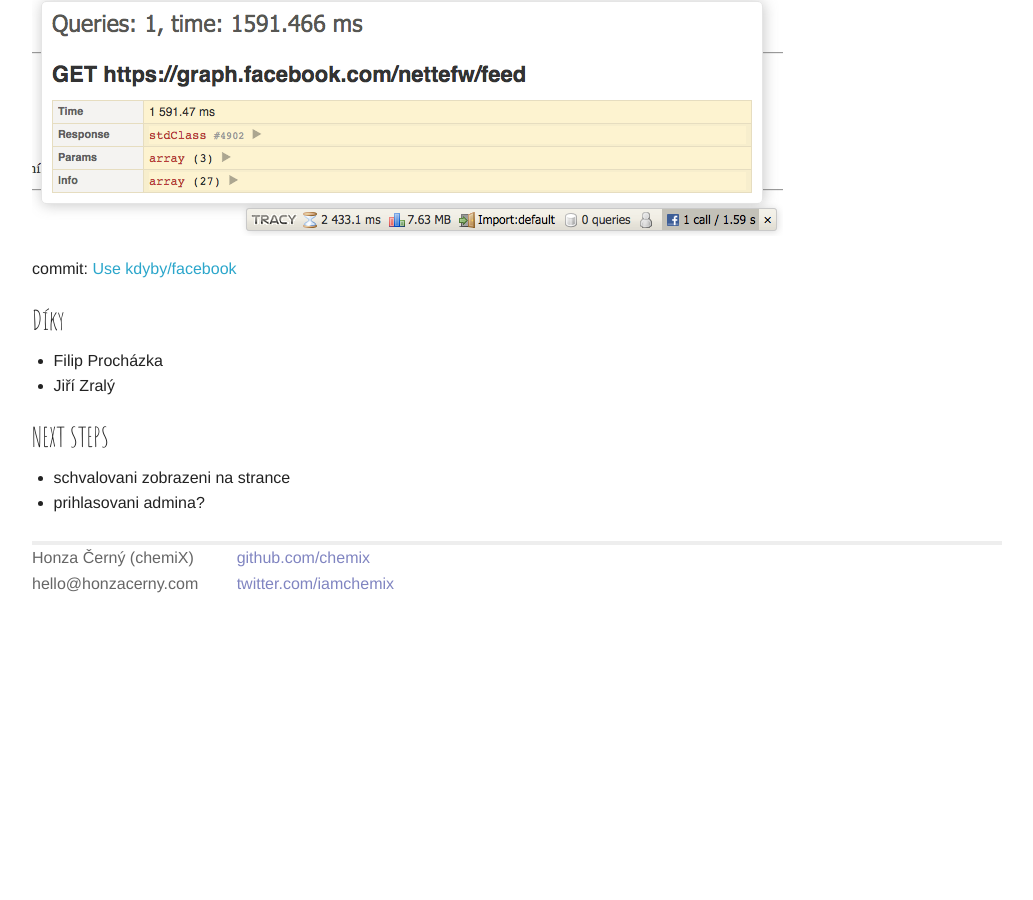
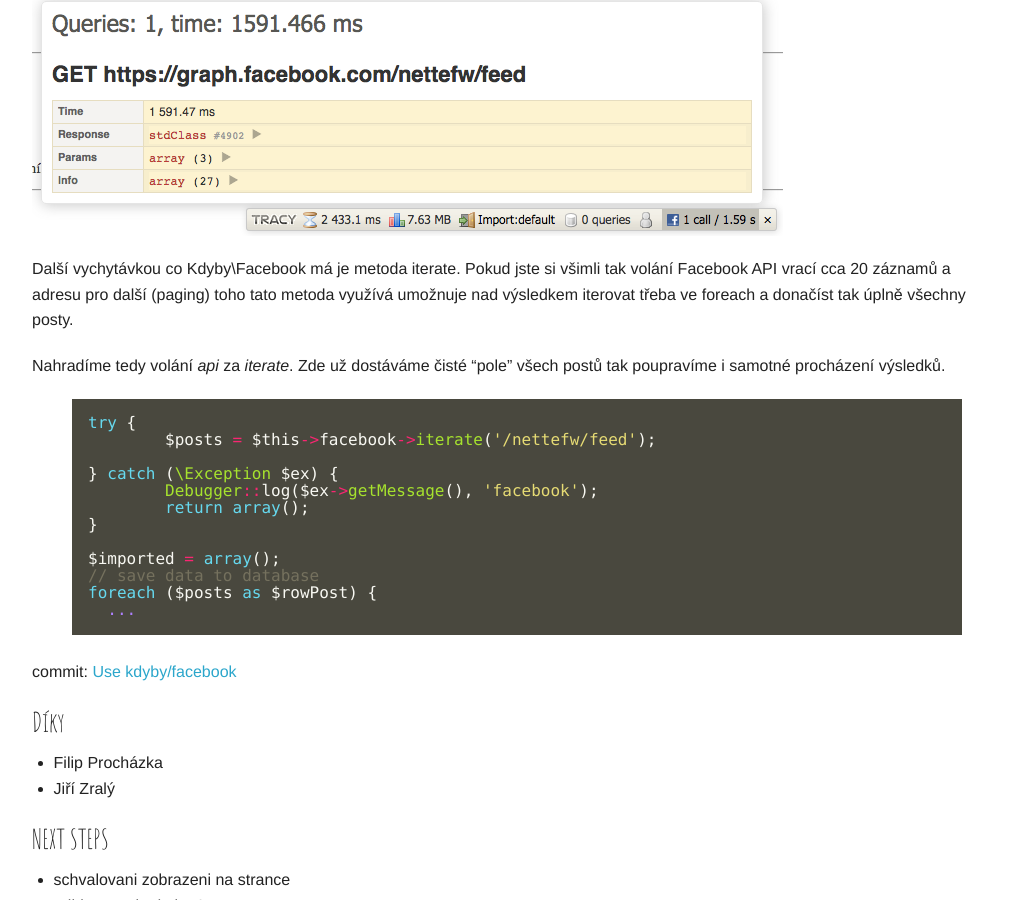
Before and after one commit to chemix/chemix.github.com, a Jekyll site: the page built from _posts/2014-06-13-nette-facebook-reader.md, in a window 1280 px wide and 900 px high, scrolled down 16012 px. Shown: the whole window, without its empty margins (123-1156 px from the left). Built offline with Jekyll 4.4.1, drawn with Linux system fonts in a browser that asks for light colours; some web fonts are replaced; Markdown is read by kramdown in place of the engine named in the settings; before the commit the page ends 16629 px from its top, so only the background shows below that.

Commit message:
Updated 2014-06-13-nette-facebook-reader.md

```diff
--- a/_posts/2014-06-13-nette-facebook-reader.md
+++ b/_posts/2014-06-13-nette-facebook-reader.md
@@ -779,6 +779,24 @@
 
 ![Kdyby Facebook - Tracy extension](/image/nette-facebook-reader/kdyby-facebook-tracy.png)
 
+Další vychytávkou co Kdyby\Facebook má je metoda iterate. Pokud jste si všimli tak volání Facebook API vrací cca 20 záznamů a adresu pro další (paging) toho tato metoda využívá umožnuje nad výsledkem iterovat třeba ve foreach a donačíst tak úplně všechny posty.
+
+Nahradíme tedy volání *api* za *iterate*. Zde už dostáváme čisté "pole" všech postů tak poupravíme i samotné procházení výsledků.
+
+{% highlight php startinline %}
+try {
+	$posts = $this->facebook->iterate('/nettefw/feed');
+
+} catch (\Exception $ex) {
+	Debugger::log($ex->getMessage(), 'facebook');
+	return array();
+}
+
+$imported = array();
+// save data to database
+foreach ($posts as $rowPost) {
+  ...
+{% endhighlight %}
 
 
 commit: [Use kdyby/facebook](https://github.com/chemix/Nette-Facebook-Reader/commit/5dd7bed8fb30eb22284ee2e0fc92a726db0913fd)
```
